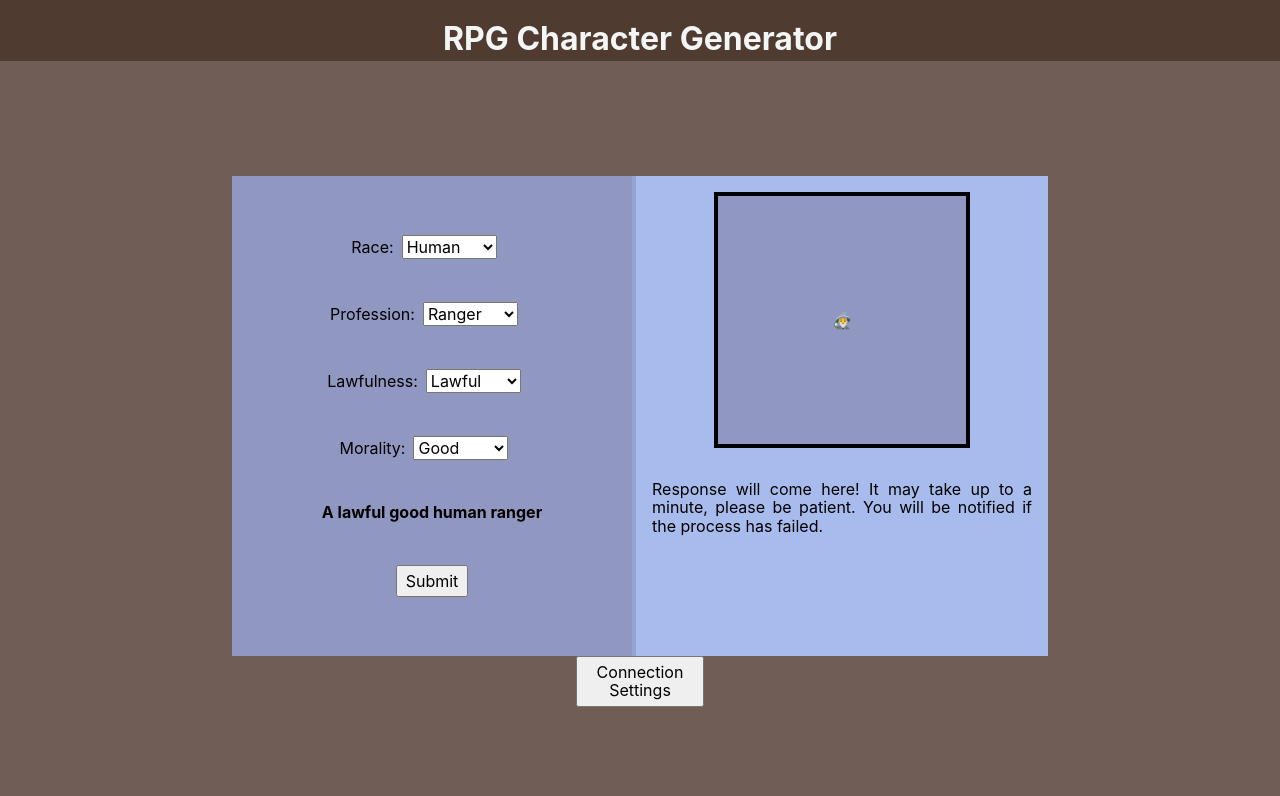
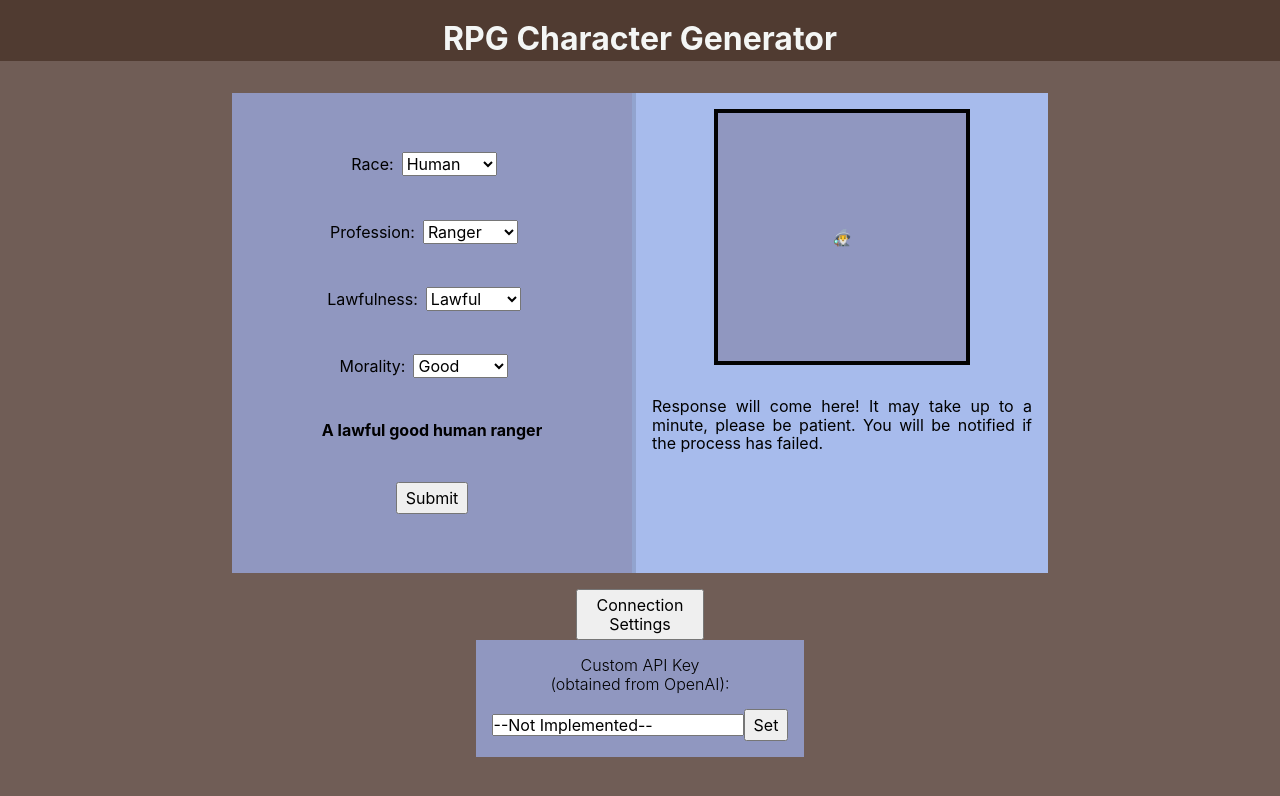
Before and after one commit to nHellstrom/gpt-character-maker, a React (Create React App) app: page / in a window 1280 px wide. Both pictures are taken after a click on the button "Connection Settings". Shown: the top 796 px of the page. Built offline with nearby package versions, Linux system fonts and the light colour scheme.

Commit message:
Work on custom connection setting

```diff
--- a/src/App.css
+++ b/src/App.css
@@ -29,11 +29,13 @@ body {
 
 .App__Main {
   background-color: var(--secondary-color);
+  padding: 2rem 0;
   height: 95vh;
   display: flex;
   flex-direction: column;
   align-items: center;
-  justify-content: center;
+  justify-content: flex-start;
+  gap:1rem;
 }
 
 button {
@@ -42,3 +44,11 @@ button {
   max-width: 8rem;
   padding: 5px 8px;
 }
+
+.App__ConnectionSettings--hidden {
+  display:none;
+}
+
+.App__ConnectionSettings--visible {
+  display:flex;
+}
--- a/src/App.tsx
+++ b/src/App.tsx
@@ -1,19 +1,19 @@
-import React, { createContext, useContext, useState } from "react";
+import React, { useContext, useState } from "react";
 import logo from "./logo.svg";
 import "./normalize.css";
 import "./App.css";
 import CharacterMaker from "./Components/CharacterMaker";
-import CustomApiSettings from "./Components/CustomConnectionSettings";
-import { ICharacter } from "./GlobalInterfaces";
+import CustomConnectionSettings from "./Components/CustomConnectionSettings";
+import { ApiContext, HistoryContext } from "./context";
 
 function App() {
   const [useCustomKey, toggleCustomKey] = useState<boolean>(false);
-  const ApiContext = createContext<string | undefined>(undefined);
-  const HistoryContext = createContext<ICharacter[]>([])
 
   return (
     <div className="App">
-      <ApiContext.Provider value={undefined}>
+      <ApiContext.Provider
+        value={{ useCustom: false, connectionString: undefined }}
+      >
         <HistoryContext.Provider value={[]}>
           <header className="App__Header">
             <h1>RPG Character Generator</h1>
@@ -24,7 +24,9 @@ function App() {
               <button onClick={() => toggleCustomKey(!useCustomKey)}>
                 Connection Settings
               </button>
-            <CustomApiSettings useCustom={useCustomKey} />
+              <div className={`App__ConnectionSettings--${useCustomKey ? "visible" : "hidden"}`}>
+                <CustomConnectionSettings />
+              </div>
             </div>
           </main>
         </HistoryContext.Provider>
--- a/src/Components/CustomConnectionSettings.css
+++ b/src/Components/CustomConnectionSettings.css
@@ -1,8 +1,10 @@
-.ConnectionSettings--visible {
-    display: flex;
-    background-color: deepskyblue;
+.ConnectionSettings {
+    padding: 1rem;
+    background-color: var(--primary-color-dark);
 }
 
-.ConnectionSettings--hidden {
-    display: none
+.ConnectionSettings__Label {
+    font-weight: 300;
+    display: block;
+    margin-bottom: 1rem;
 }
--- a/src/Components/CustomConnectionSettings.tsx
+++ b/src/Components/CustomConnectionSettings.tsx
@@ -1,21 +1,23 @@
-import React from "react";
+import React, { useContext } from "react";
 import "./CustomConnectionSettings.css";
+import { ApiContext } from "../context";
 
-interface IApiSettings {
-  useCustom: boolean;
-}
+const CustomConnectionSettings = () => {
 
-const CustomConnectionSettings = (props: IApiSettings) => {
-  const ConnectionSettingsVisibility = props.useCustom
-    ? "ConnectionSettings--visible"
-    : "ConnectionSettings--hidden";
+  const connectionString = useContext(ApiContext);
 
   return (
-    <div className={ConnectionSettingsVisibility}>
-      <section className="ConnectionSettings">
-
-      </section>
-    </div>
+    <section className="ConnectionSettings">
+      <label>
+        <span className="ConnectionSettings__Label">
+        Custom API Key
+        <br />
+        (obtained from OpenAI):
+        </span>
+        <input type="text" defaultValue={"--Not Implemented--"} />
+        <button onClick={() => console.log(connectionString)}>Set</button>
+      </label>
+    </section>
   );
 };
 
--- /dev/null
+++ b/src/context.ts
@@ -0,0 +1,5 @@
+import { createContext } from "react";
+import { IConnectionString, ICharacter } from "./GlobalInterfaces";
+
+export const ApiContext = createContext<IConnectionString>({useCustom: false, connectionString: undefined});
+export const HistoryContext = createContext<ICharacter[]>([])
```
Also changed, not shown: src/GlobalInterfaces.ts (+6 -1 lines). Lines whose indentation alone changed are shown as unchanged.
